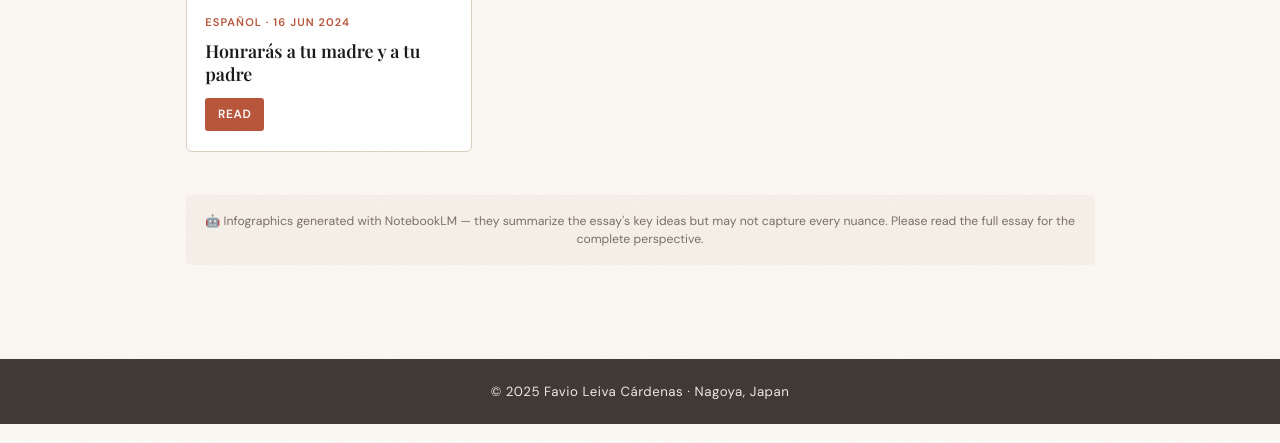
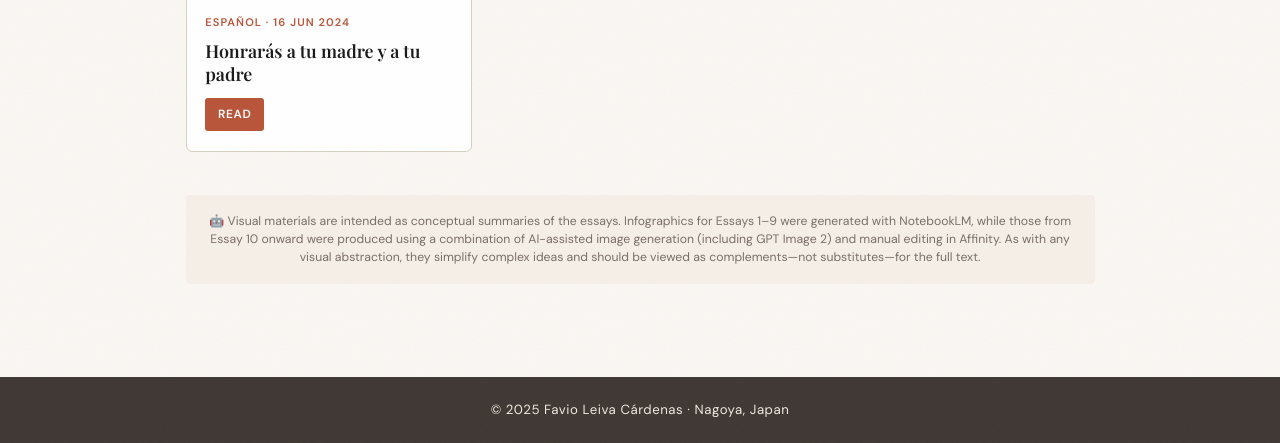
Before and after one commit to Favioleiva/favioleiva.github.io, a Jekyll site: the page built from essays.html, in a window 1280 px wide and 900 px high, scrolled down 1709 px, cut to the strip 457-900 px from the top of the window. Built offline with Jekyll 4.4.1, drawn with Linux system fonts in a browser that asks for light colours; nearby versions of some CDN libraries; some web fonts are replaced.

Commit message:
Update essays.html

```diff
--- a/essays.html
+++ b/essays.html
@@ -276,5 +276,5 @@ permalink: /essays/
 </div>
 
 <div class="essay-disclaimer">
-  🤖 Infographics generated with NotebookLM — they summarize the essay's key ideas but may not capture every nuance. Please read the full essay for the complete perspective.
+  🤖 Visual materials are intended as conceptual summaries of the essays. Infographics for Essays 1–9 were generated with NotebookLM, while those from Essay 10 onward were produced using a combination of AI-assisted image generation (including GPT Image 2) and manual editing in Affinity. As with any visual abstraction, they simplify complex ideas and should be viewed as complements—not substitutes—for the full text.
 </div>
```
